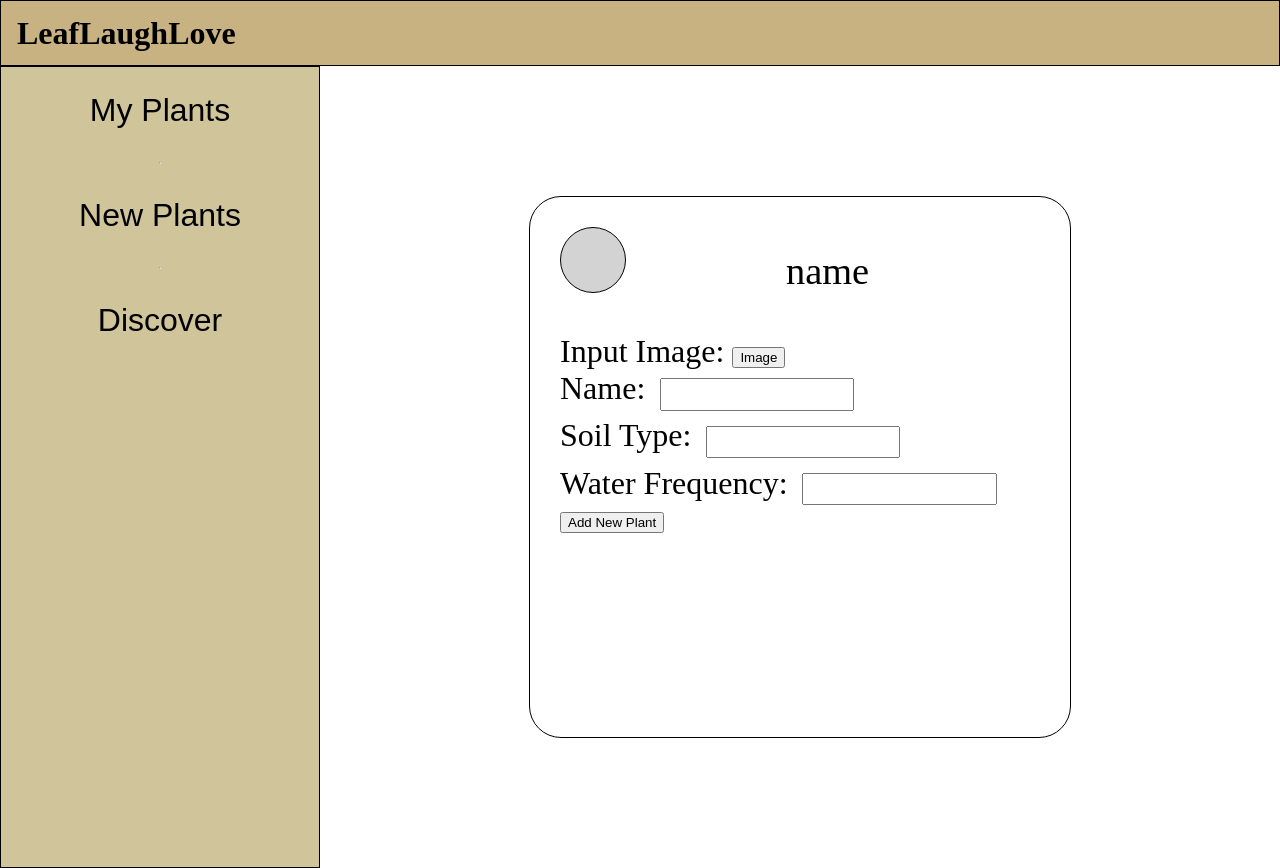
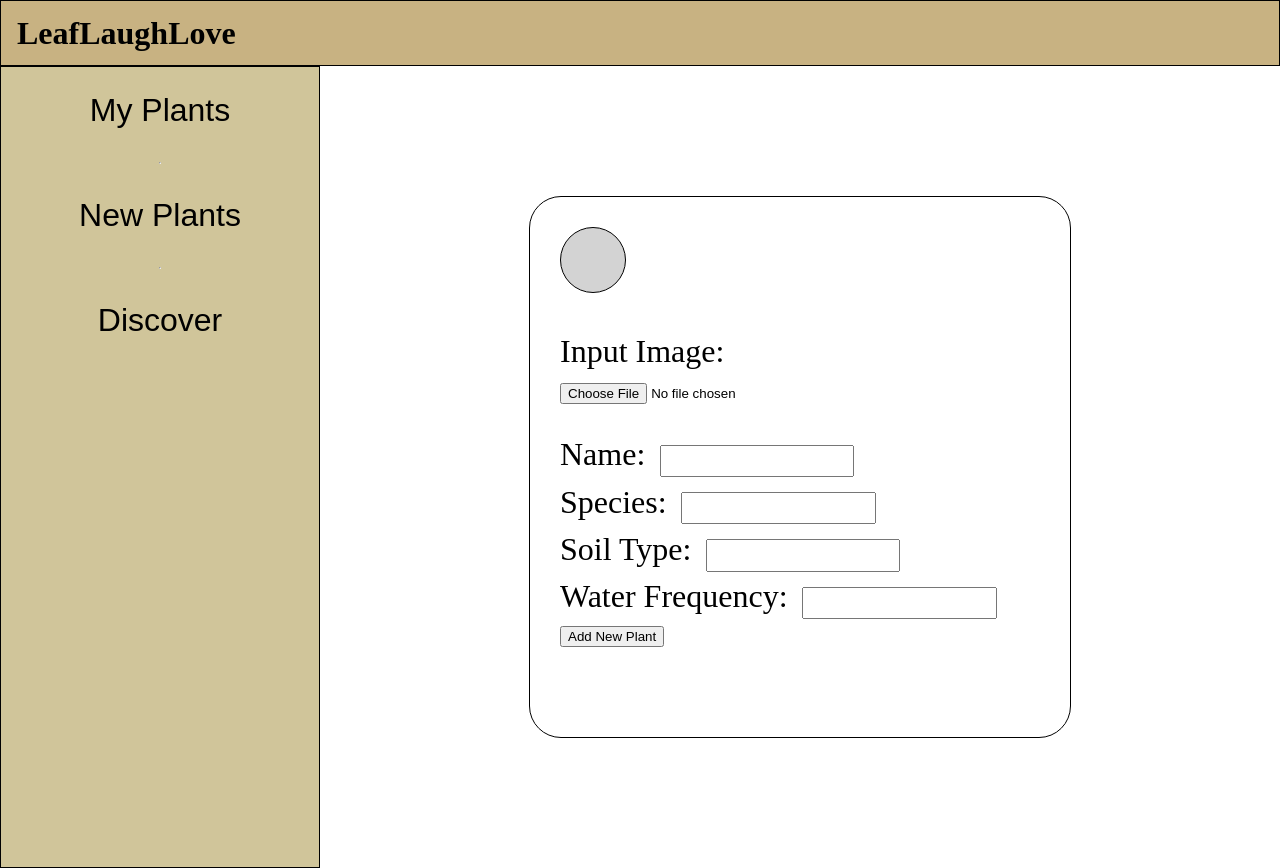
Before and after one commit to MyPlantPal/Scratch-Project, a React app: page /create in a window 1280 px wide. Built offline with nearby package versions, Linux system fonts and the light colour scheme.

Commit message:
saturday small changes

```diff
--- a/client/containers/CreatePlant.jsx
+++ b/client/containers/CreatePlant.jsx
@@ -49,8 +49,19 @@ const CreatePlant = () => {
   }
 
   const [name, setName] = useState('');
+  const [species, setSpecies] = useState('');
   const [soilType, setSoilType] = useState('');
   const [waterFrequency, setWaterFrequency] = useState('');
+  const [fileUrl, setFileUrl] = useState(null);
+
+  const handleFileChange = (e) => {
+    const selectedFile = e.target.files[0];
+
+    if (selectedFile) {
+      const url = URL.createObjectURL(selectedFile);
+      setFileUrl(url);
+    }
+  };
 
   const handleSubmission = (e) => {
     e.preventDefault();
@@ -80,16 +91,23 @@ const CreatePlant = () => {
           <div className = 'createPlantCard'>
             <header className = 'createCardHeader'>
               <span className = 'createAvatar'>
-
+              {fileUrl && <img className='avatarImage' src={fileUrl} alt ='preview of avatar'file/>}
               </span>
               <span className = 'nameHeader'>
-                name
+                {name}
               </span>
             </header>
             <section className = 'inputField'>
               <div className='photoInput'>
                 <span>Input Image: </span>
-                <button className='photoButton'>Image</button>
+                <form action="/action_page.php">
+                <input
+                  type="file"
+                  id="chooseFileButton"
+                  name="filename"
+                  onChange={handleFileChange}
+                />
+                </form>
               </div>
               <div className='nameInput'>
                 <span>Name: </span>
@@ -97,6 +115,14 @@ const CreatePlant = () => {
                   type="text"
                   value={name}
                   onChange={(e) => setName(e.target.value)}
+                />
+              </div>
+              <div className='speciesInput'>
+                <span>Species: </span>
+                <input
+                  type="text"
+                  value={species}
+                  onChange={(e) => setSpecies(e.target.value)}
                 />
               </div>
               <div className='soilTypeInput'>
--- a/client/stylesheets/styles.css
+++ b/client/stylesheets/styles.css
@@ -175,18 +175,31 @@ input {
 }
 
 .createAvatar {
+  display: flex;
+  justify-content: center;
   border: 1px solid black;
   border-radius: 2em;
   background-color: lightgray;
   height: 4rem;
   width: 4rem;
+  overflow: hidden;
+}
+
+.avatarImage {
+  flex-shrink: 0;
+  min-width: 100%;
+  min-height: 100%
 }
 
 .nameHeader {
   font-size: larger;
-  font-weight: 500;
-  margin-left: 10rem;
+  font-weight: bolder;
+  margin-left: 5rem;
   align-self: flex-end;
 }
 
-.inputField {}
+#chooseFileButton {
+  margin: 0px;
+  margin-top: 1em;
+  padding: 0px;
+}
```
